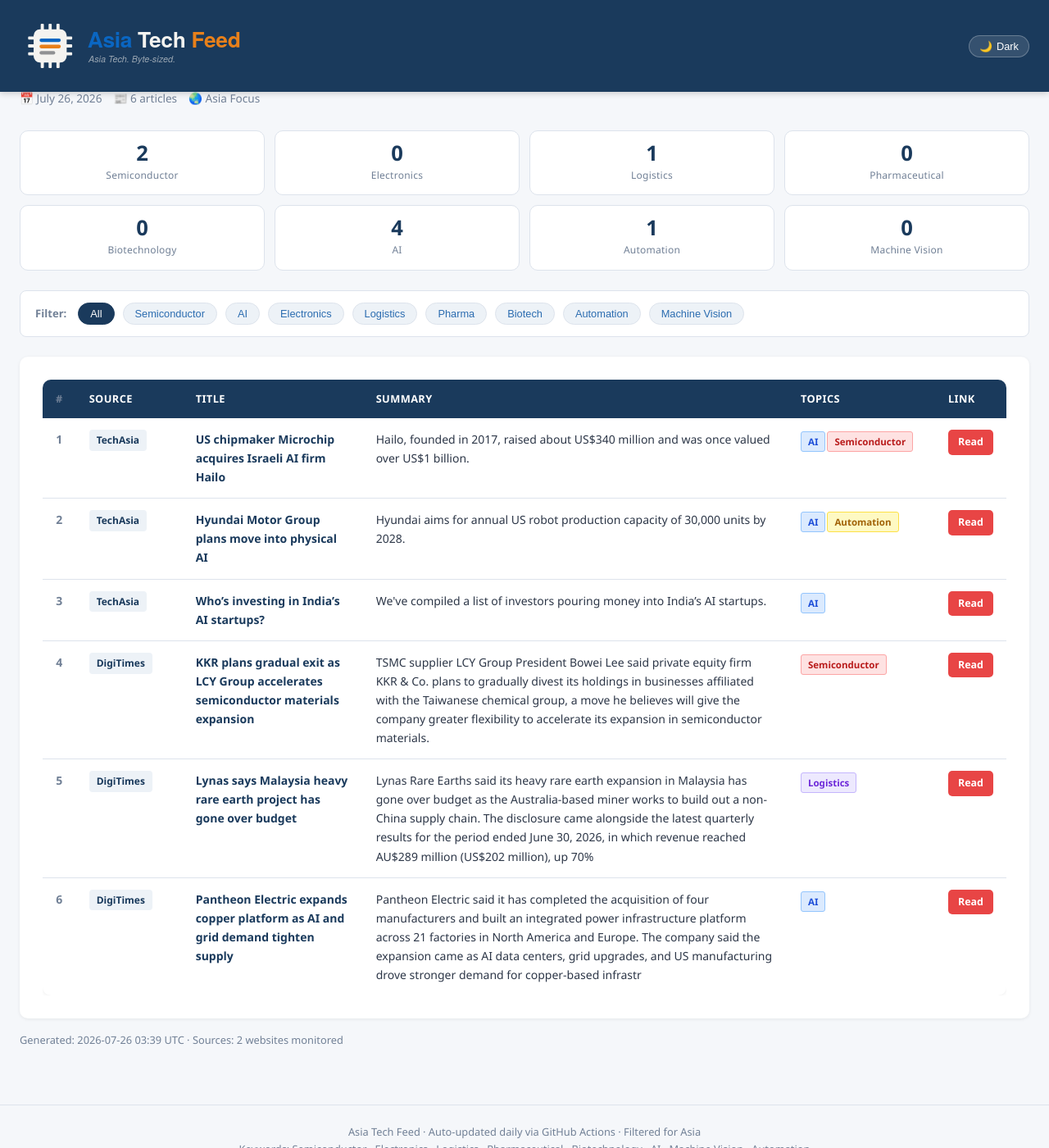
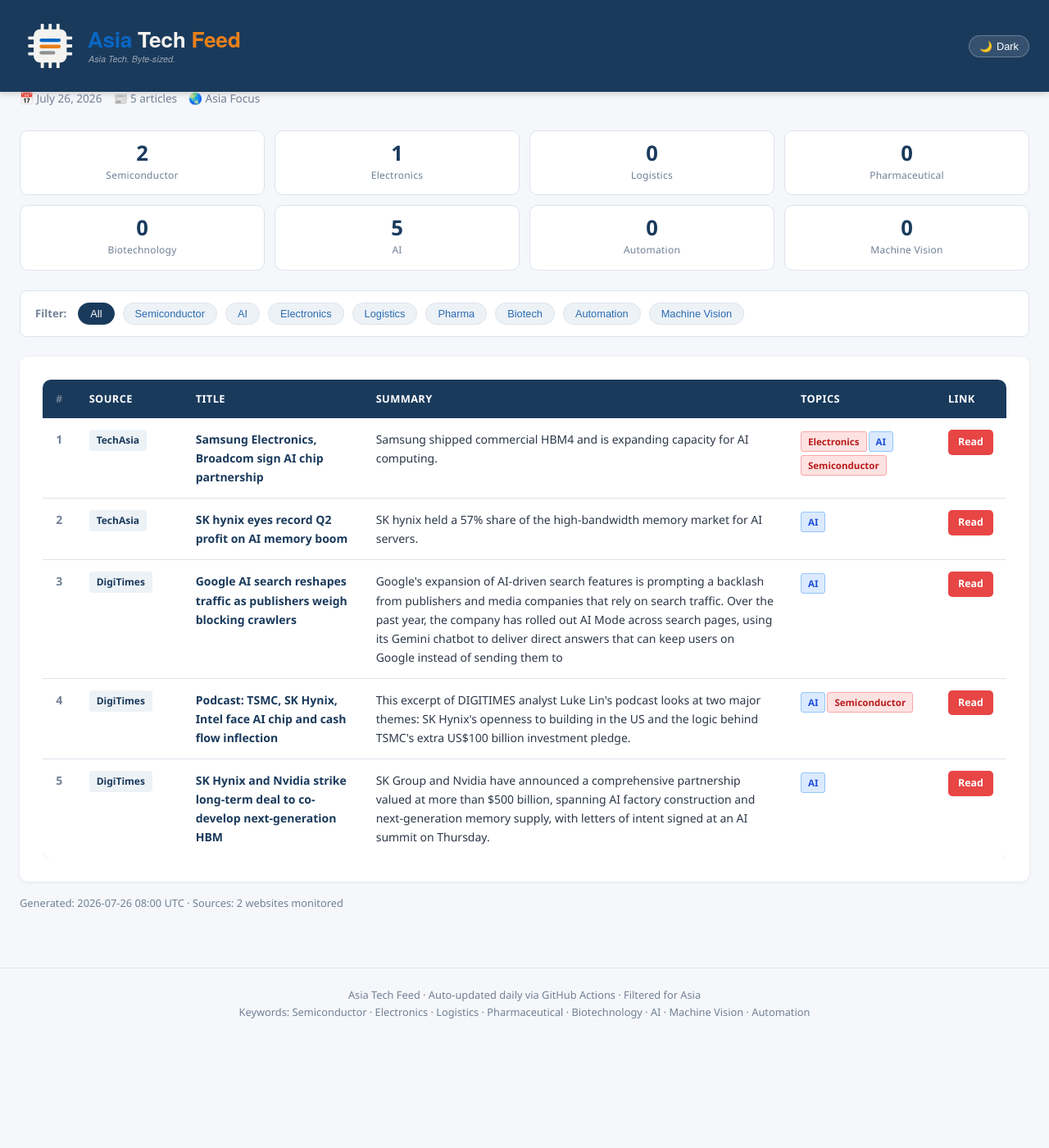
Before and after one commit to asiatechfeed/Asia-Tech-Feed, a Jekyll site: the page built from _posts/2026-07-26-asia-tech-news-digest.md, in a window 1280 px wide and 1400 px high, scrolled down 367 px. Shown: the whole window at 82% size. Built offline with Jekyll 4.4.1, drawn with Linux system fonts in a browser that asks for light colours; a script that is not in the unit is left out; after the commit the page ends 1634 px from its top, so only the background shows below that; some of the changed text lies outside the part shown.

Commit message:
📰 News digest 2026-07-26 (5 articles)

```diff
--- a/_posts/2026-07-26-asia-tech-news-digest.md
+++ b/_posts/2026-07-26-asia-tech-news-digest.md
@@ -1,15 +1,15 @@
 ---
 layout: post
 title: "Asia Tech News Digest - July 26, 2026"
-date: 2026-07-26 11:39:42 +0800
-articles_count: 6
+date: 2026-07-26 16:00:46 +0800
+articles_count: 5
 sources_count: 2
 sources: ["DigiTimes", "TechAsia"]
 csv_file: /assets/data/news-2026-07-26.tsv
-featured_title: "US chipmaker Microchip acquires Israeli AI firm Hailo"
-featured_url: "https://www.techinasia.com/nvidia-ceo-thinks-us-ai-export-limits-are-backfiring"
+featured_title: "Samsung Electronics, Broadcom sign AI chip partnership"
+featured_url: "https://www.techinasia.com/samsung-electronics-start-tesla-chip-production-late-2027"
 featured_source: "TechAsia"
-featured_summary: "Hailo, founded in 2017, raised about US$340 million and was once valued over US$1 billion."
+featured_summary: "Samsung shipped commercial HBM4 and is expanding capacity for AI computing."
 featured_image: ""
 ---
 
@@ -28,50 +28,42 @@ featured_image: ""
 <tr>
   <td class="col-num">1</td>
   <td class="col-source"><span class="source-badge">TechAsia</span></td>
-  <td class="col-title"><span class="article-title">US chipmaker Microchip acquires Israeli AI firm Hailo</span></td>
-  <td class="col-summary">Hailo, founded in 2017, raised about US$340 million and was once valued over US$1 billion.</td>
-  <td class="col-tags"><span class="tag ai">AI</span><span class="tag semi">Semiconductor</span></td>
-  <td class="col-link"><a class="btn-link" href="https://www.techinasia.com/nvidia-ceo-thinks-us-ai-export-limits-are-backfiring" target="_blank" rel="noopener">Read</a></td>
+  <td class="col-title"><span class="article-title">Samsung Electronics, Broadcom sign AI chip partnership</span></td>
+  <td class="col-summary">Samsung shipped commercial HBM4 and is expanding capacity for AI computing.</td>
+  <td class="col-tags"><span class="tag semi">Electronics</span><span class="tag ai">AI</span><span class="tag semi">Semiconductor</span></td>
+  <td class="col-link"><a class="btn-link" href="https://www.techinasia.com/samsung-electronics-start-tesla-chip-production-late-2027" target="_blank" rel="noopener">Read</a></td>
 </tr>
 <tr>
   <td class="col-num">2</td>
   <td class="col-source"><span class="source-badge">TechAsia</span></td>
-  <td class="col-title"><span class="article-title">Hyundai Motor Group plans move into physical AI</span></td>
-  <td class="col-summary">Hyundai aims for annual US robot production capacity of 30,000 units by 2028.</td>
-  <td class="col-tags"><span class="tag ai">AI</span><span class="tag auto">Automation</span></td>
-  <td class="col-link"><a class="btn-link" href="https://www.techinasia.com/hyundai-pushes-ai-automation-auto-plants" target="_blank" rel="noopener">Read</a></td>
+  <td class="col-title"><span class="article-title">SK hynix eyes record Q2 profit on AI memory boom</span></td>
+  <td class="col-summary">SK hynix held a 57% share of the high-bandwidth memory market for AI servers.</td>
+  <td class="col-tags"><span class="tag ai">AI</span></td>
+  <td class="col-link"><a class="btn-link" href="https://www.techinasia.com/sk-hynix-plans-64b-cheongju-chip-expansion" target="_blank" rel="noopener">Read</a></td>
 </tr>
 <tr>
   <td class="col-num">3</td>
-  <td class="col-source"><span class="source-badge">TechAsia</span></td>
-  <td class="col-title"><span class="article-title">Who’s investing in India’s AI startups?</span></td>
-  <td class="col-summary">We've compiled a list of investors pouring money into India’s AI startups.</td>
+  <td class="col-source"><span class="source-badge">DigiTimes</span></td>
+  <td class="col-title"><span class="article-title">Google AI search reshapes traffic as publishers weigh blocking crawlers</span></td>
+  <td class="col-summary">Google's expansion of AI-driven search features is prompting a backlash from publishers and media companies that rely on search traffic. Over the past year, the company has rolled out AI Mode across search pages, using its Gemini chatbot to deliver direct answers that can keep users on Google instead of sending them to</td>
   <td class="col-tags"><span class="tag ai">AI</span></td>
-  <td class="col-link"><a class="btn-link" href="https://www.techinasia.com/whos-investing-indias-ai-startups" target="_blank" rel="noopener">Read</a></td>
+  <td class="col-link"><a class="btn-link" href="https://www.digitimes.com/news/a20260724PD202/google-expansion-data-retail-usa.html" target="_blank" rel="noopener">Read</a></td>
 </tr>
 <tr>
   <td class="col-num">4</td>
   <td class="col-source"><span class="source-badge">DigiTimes</span></td>
-  <td class="col-title"><span class="article-title">KKR plans gradual exit as LCY Group accelerates semiconductor materials expansion</span></td>
-  <td class="col-summary">TSMC supplier LCY Group President Bowei Lee said private equity firm KKR & Co. plans to gradually divest its holdings in businesses affiliated with the Taiwanese chemical group, a move he believes will give the company greater flexibility to accelerate its expansion in semiconductor materials.</td>
-  <td class="col-tags"><span class="tag semi">Semiconductor</span></td>
-  <td class="col-link"><a class="btn-link" href="https://www.digitimes.com/news/a20260724PD231/lcy-expansion-materials-tsmc-taiwan.html" target="_blank" rel="noopener">Read</a></td>
+  <td class="col-title"><span class="article-title">Podcast: TSMC, SK Hynix, Intel face AI chip and cash flow inflection</span></td>
+  <td class="col-summary">This excerpt of DIGITIMES analyst Luke Lin's podcast looks at two major themes: SK Hynix's openness to building in the US and the logic behind TSMC's extra US$100 billion investment pledge.</td>
+  <td class="col-tags"><span class="tag ai">AI</span><span class="tag semi">Semiconductor</span></td>
+  <td class="col-link"><a class="btn-link" href="https://www.digitimes.com/news/a20260724PD243/tsmc-sk-hynix-intel-digitimes-cash-flow.html" target="_blank" rel="noopener">Read</a></td>
 </tr>
 <tr>
   <td class="col-num">5</td>
   <td class="col-source"><span class="source-badge">DigiTimes</span></td>
-  <td class="col-title"><span class="article-title">Lynas says Malaysia heavy rare earth project has gone over budget</span></td>
-  <td class="col-summary">Lynas Rare Earths said its heavy rare earth expansion in Malaysia has gone over budget as the Australia-based miner works to build out a non-China supply chain. The disclosure came alongside the latest quarterly results for the period ended June 30, 2026, in which revenue reached AU$289 million (US$202 million), up 70%</td>
-  <td class="col-tags"><span class="tag logis">Logistics</span></td>
-  <td class="col-link"><a class="btn-link" href="https://www.digitimes.com/news/a20260724PD208/budget-2026-equipment-supply-chain-revenue.html" target="_blank" rel="noopener">Read</a></td>
-</tr>
-<tr>
-  <td class="col-num">6</td>
-  <td class="col-source"><span class="source-badge">DigiTimes</span></td>
-  <td class="col-title"><span class="article-title">Pantheon Electric expands copper platform as AI and grid demand tighten supply</span></td>
-  <td class="col-summary">Pantheon Electric said it has completed the acquisition of four manufacturers and built an integrated power infrastructure platform across 21 factories in North America and Europe. The company said the expansion came as AI data centers, grid upgrades, and US manufacturing drove stronger demand for copper-based infrastr</td>
+  <td class="col-title"><span class="article-title">SK Hynix and Nvidia strike long-term deal to co-develop next-generation HBM</span></td>
+  <td class="col-summary">SK Group and Nvidia have announced a comprehensive partnership valued at more than $500 billion, spanning AI factory construction and next-generation memory supply, with letters of intent signed at an AI summit on Thursday.</td>
   <td class="col-tags"><span class="tag ai">AI</span></td>
-  <td class="col-link"><a class="btn-link" href="https://www.digitimes.com/news/a20260724PD204/copper-demand-data-infrastructure-acquisition.html" target="_blank" rel="noopener">Read</a></td>
+  <td class="col-link"><a class="btn-link" href="https://www.digitimes.com/news/a20260725VL203/nvidia-sk-group-partnership-sk-telecom-training.html" target="_blank" rel="noopener">Read</a></td>
 </tr>
 </tbody>
 </table>
```
Also changed, not shown: _data/seen_urls.json (+6 -1 lines), _digest_meta.json (+14 -14 lines), assets/data/news-2026-07-26.tsv (+5 -6 lines), assets/data/search-index.json.
